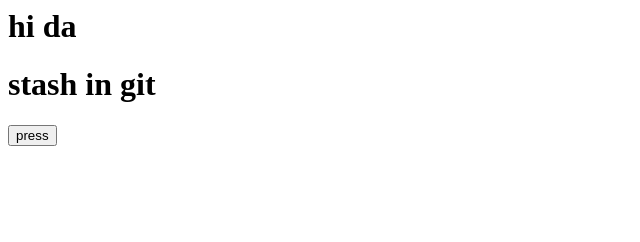
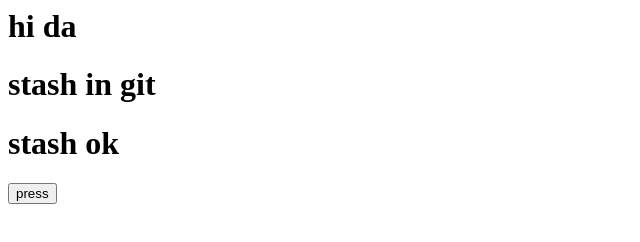
Before and after one commit to rurikfdoo/Basic, a plain HTML site: page index.html in a window 1280 px wide. Shown: the whole page, without its empty margins (0-640 px from the left). Drawn offline with Linux system fonts and the light colour scheme; files whose address does not match are found by name.

Commit message:
Ready for repo

```diff
--- a/index.html
+++ b/index.html
@@ -8,7 +8,9 @@
 </head>
 <body>
 <h1 id="hi"> hi da </h1>
-<h1 > stash in git  </h1>
+<h1 > stash in git   </h1>
+<h1 > stash ok  </h1>
+
 
 <button onclick="press()">press</button>
 </body>
```
